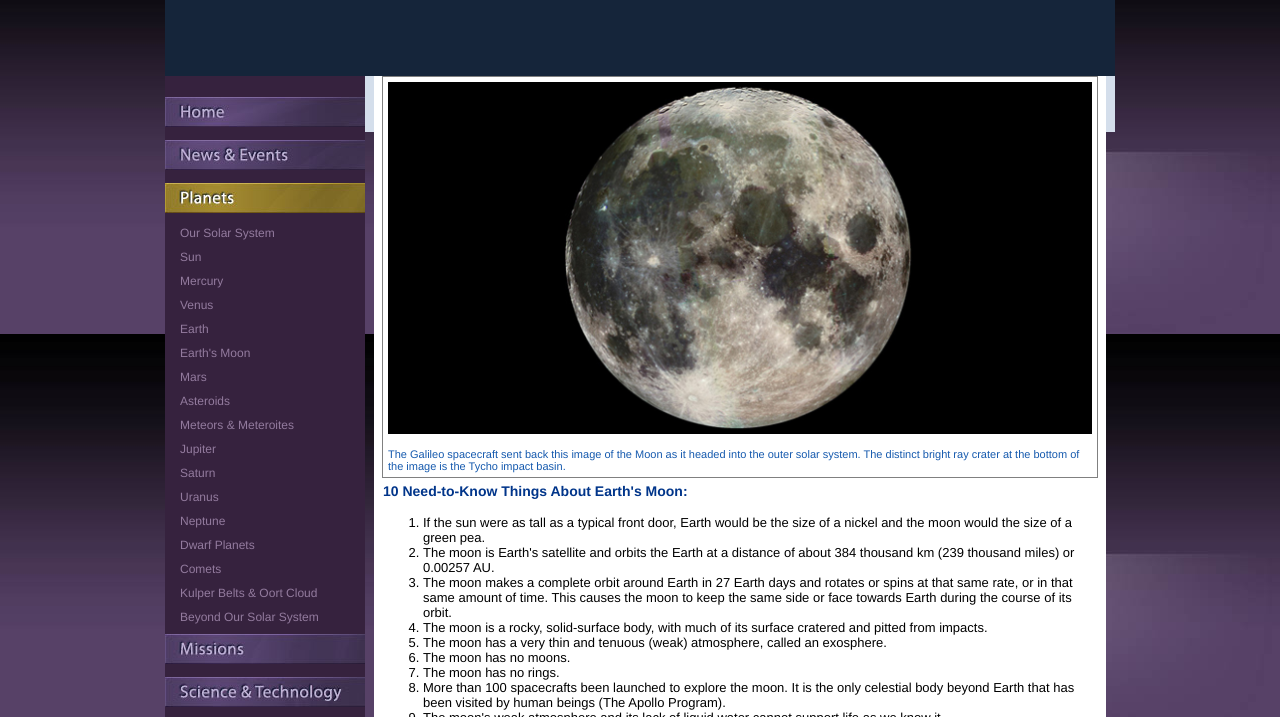
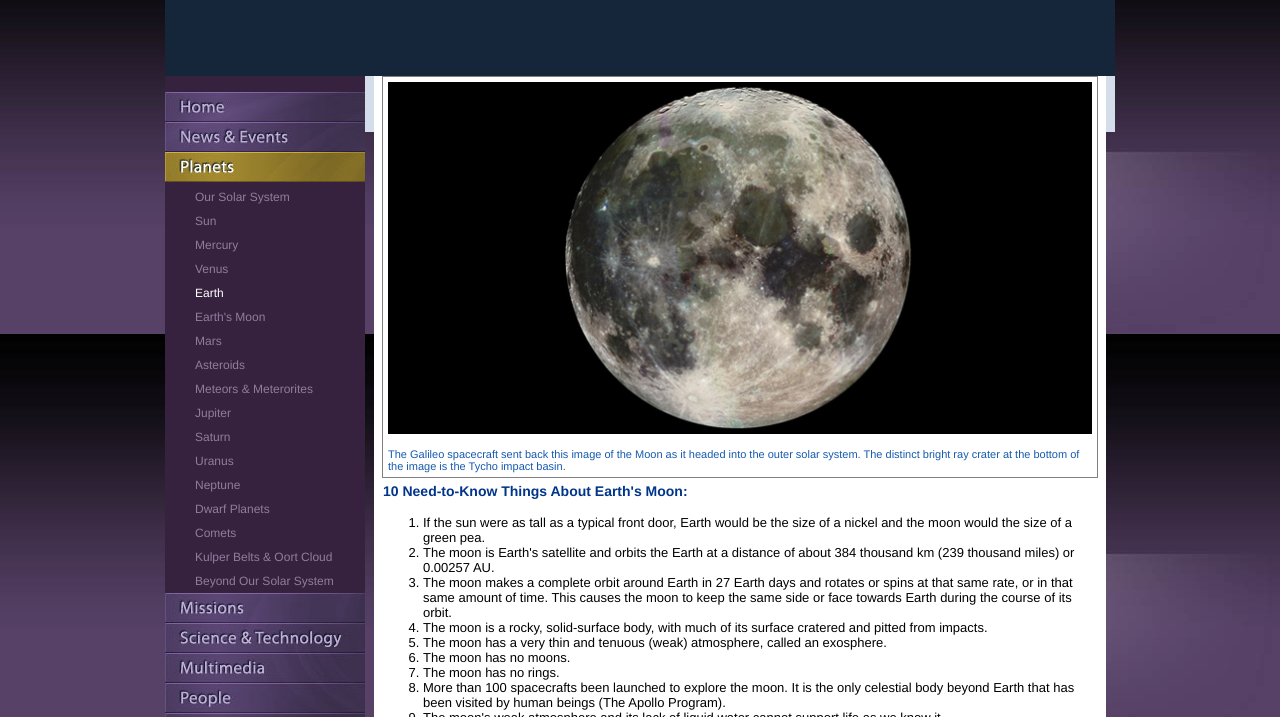
Before and after one commit to peoplespete/moon, a plain HTML site: page index.html in a window 1280 px wide. Shown: the part 68-785 px from the top of the page. Drawn offline with Linux system fonts and the light colour scheme.

Commit message:
cont. nav bar updates

```diff
--- a/css/style.css
+++ b/css/style.css
@@ -30,48 +30,49 @@ float: left;
 background: #36223E;
 width:200px;
 height: auto;
-padding: none;
 }
 
 nav ul{
-  padding-left: 0px;
-}
-nav ul a{
-  padding-left: 0px;
+  padding: 0px;
 }
 
 nav ul li{
   color: #937B9E;
   font-family: Helvetica,Arial,sans-serif;
   font-size: 12px;
-  padding: 5px 0px 5px 0px;
   text-align: left;
   list-style: none;
 }
 
-
 nav ul li a{
   color: #937B9E;
   text-decoration: none;
-  padding: 0px 15px 0px 15px;
+  padding: 5px 15px;
 }
 
 nav ul li a:hover{
   color: #fff;
-
 }
 
+.pad{
+  padding: 5px 15px;
+}
+
+.selcolor{
+  color: #fff;
+}
 /*buttons ids and hoverstates*/
-
 #homebtn {
   background-image: url(../images/leftnav_home_off.jpg);
   display: inline-block;
   width: 170px;
   height:30px;
+  padding: 0px 15px;
+  float: left;
 }
 
 #homebtn:hover {
-  background-image: url(../images/leftnav_home_on.jpg);
+  background-image: url(../images/leftnav_home_on.jpg);padding:
 }
 
 #newsbtn {
@@ -79,6 +80,8 @@ nav ul li a:hover{
   display: inline-block;
   width: 170px;
   height:30px;
+  padding: 0px 15px;
+  float:left;
 }
 
 #newsbtn:hover {
@@ -90,6 +93,7 @@ nav ul li a:hover{
   display: inline-block;
   width: 170px;
   height:30px;
+  padding: 0px 15px;
 }
 
 #missionbtn {
@@ -97,6 +101,8 @@ nav ul li a:hover{
   display: inline-block;
   width: 170px;
   height:30px;
+  float:left;
+  padding: 0px 15px;
 }
 
 #missionbtn:hover {
@@ -107,26 +113,34 @@ nav ul li a:hover{
   display: inline-block;
   width: 170px;
   height:30px;
+  float:left;
+  padding: 0px 15px;
 }
 
 #sciencebtn:hover {
   background-image: url(../images/leftnav_scitech_on.jpg);
 }
+
 #multibtn {
-  background-image: url(../images/leftnav_multimeida_off.jpg);
+  background-image: url(../images/leftnav_multimedia_off.jpg);
   display: inline-block;
   width: 170px;
   height:30px;
+  float:left;
+  padding: 0px 15px;
 }
 
 #multibtn:hover {
   background-image: url(../images/leftnav_multimedia_on.jpg);
 }
+
 #peoplebtn {
   background-image: url(../images/leftnav_people_off.jpg);
   display: inline-block;
   width: 170px;
   height:30px;
+  float:left;
+  padding: 0px 15px;
 }
 
 #peoplebtn:hover {
@@ -138,6 +152,8 @@ nav ul li a:hover{
   display: inline-block;
   width: 170px;
   height:30px;
+  float: left;
+  padding: 0px 15px;
 }
 
 #kidsbtn:hover {
@@ -149,10 +165,20 @@ nav ul li a:hover{
   display: inline-block;
   width: 170px;
   height:30px;
+  float:left;
+  padding: 0px 15px;
 }
 
 #edbtn:hover {
   background-image: url(../images/leftnav_educ_on.jpg);
+}
+
+.searchbox2 {
+    background-image: url("../images/leftnav_searchbox_bg.png");
+    background-repeat: no-repeat;
+    height: 28px;
+    padding-top: 5px !important;
+    width: 155px;
 }
 
 body > div > section > div {
--- a/index.html
+++ b/index.html
@@ -15,29 +15,29 @@
     <subheader></subheader>
     <nav>
       <ul>
-        <li><a href="#" rel="Home" class="nopad" id="homebtn"></a></li>
-        <li><a href="#" rel="News & Events" class="nopad" id="newsbtn"></a></li>
-        <li><a href="#" rel="Planets" class="nopad" id="planetsbtn"></a></li>
-        <li><a href="#" rel="Missions">Our Solar System</a></li>
-        <li><a href="#" rel="Sun">Sun</a></li>
-        <li><a href="#" rel="Mercury">Mercury</a></li>
-        <li><a href="#" rel="Venus">Venus</a></li>
-        <li><a href="#" rel="Earth">Earth</a></li>
-        <li><a href="#" rel="Earth's Moon">Earth's Moon</a></li>
-        <li><a href="#" rel="Mars">Mars</a></li>
-        <li><a href="#" rel="MAsteroid">Asteroids</a></li>
-        <li><a href="#" rel="Meteors & Mereorites">Meteors & Meteroites</a></li>
-        <li><a href="#" rel="Jupiter">Jupiter</a></li>
-        <li><a href="#" rel="Saturn">Saturn</a></li>
-        <li><a href="#" rel="Uranus">Uranus</a></li>
-        <li><a href="#" rel="Neptune">Neptune</a></li>
-        <li><a href="#" rel="Dwarf Planets">Dwarf Planets</a></li>
-        <li><a href="#" rel="Comets">Comets</a></li>
-        <li><a href="#" rel="Kulper Belts & Oort Clous">Kulper Belts & Oort Cloud</a></li>
-        <li><a href="#" rel="Beyond Our Solar System">Beyond Our Solar System</a></li>
+        <li><a href="#" rel="Home" id="homebtn"></a></li>
+        <li><a href="#" rel="News & Events" id="newsbtn"></a></li>
+        <li><a href="#" rel="Planets" id="planetsbtn"></a></li>
+        <li class="pad"><a href="#" rel="Missions">Our Solar System</a></li>
+        <li class="pad"><a href="#" rel="Sun">Sun</a></li>
+        <li class="pad"><a href="#" rel="Mercury">Mercury</a></li>
+        <li class="pad"><a href="#" rel="Venus">Venus</a></li>
+        <li class="pad"><a href="#" rel="Earth" class="selcolor">Earth</a></li>
+        <li class="pad"><a href="#" rel="Earth's Moon">Earth's Moon</a></li>
+        <li class="pad"><a href="#" rel="Mars">Mars</a></li>
+        <li class="pad"><a href="#" rel="MAsteroid">Asteroids</a></li>
+        <li class="pad"><a href="#" rel="Meteors & Mereorites">Meteors & Meterorites</a></li>
+        <li class="pad"><a href="#" rel="Jupiter">Jupiter</a></li>
+        <li class="pad"><a href="#" rel="Saturn">Saturn</a></li>
+        <li class="pad"><a href="#" rel="Uranus">Uranus</a></li>
+        <li class="pad"><a href="#" rel="Neptune">Neptune</a></li>
+        <li class="pad"><a href="#" rel="Dwarf Planets">Dwarf Planets</a></li>
+        <li class="pad"><a href="#" rel="Comets">Comets</a></li>
+        <li class="pad"><a href="#" rel="Kulper Belts & Oort Clous">Kulper Belts & Oort Cloud</a></li>
+        <li class="pad"><a href="#" rel="Beyond Our Solar System">Beyond Our Solar System</a></li>
         <li><a href="#" rel="Missions" id="missionbtn"></a></li>
         <li><a href="#" rel="Science & Tecnology" id="sciencebtn"></a></li>
-        <li><a href="#" rel="Multimedia" id="mutlibtn"></a></li>
+        <li><a href="#" rel="Multimedia" id="multibtn"></a></li>
         <li><a href="#" rel="People" id="peoplebtn"></a></li>
         <li><a href="#" rel="Education" id="edbtn"></a></li>
       </ul>
```
